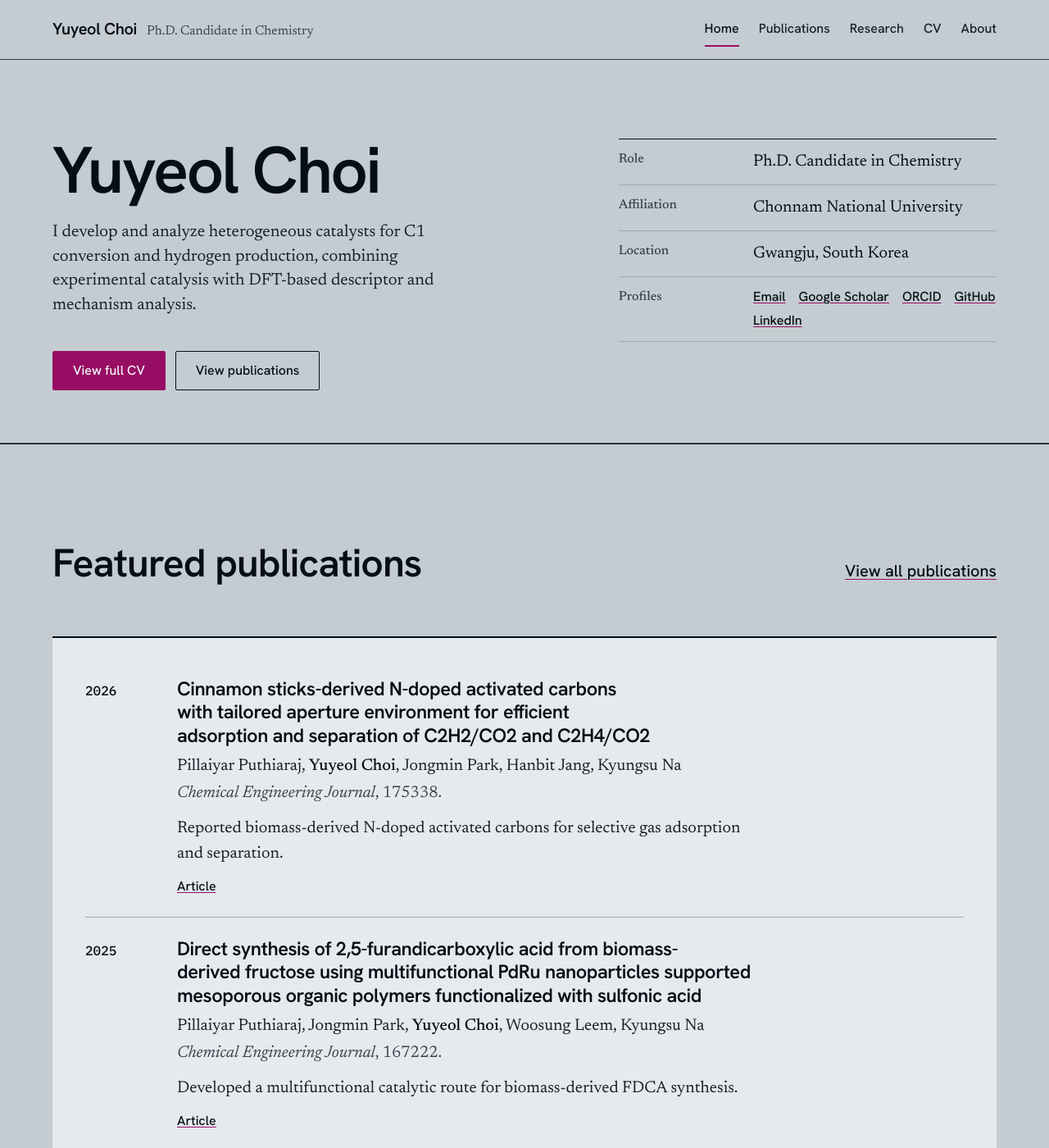
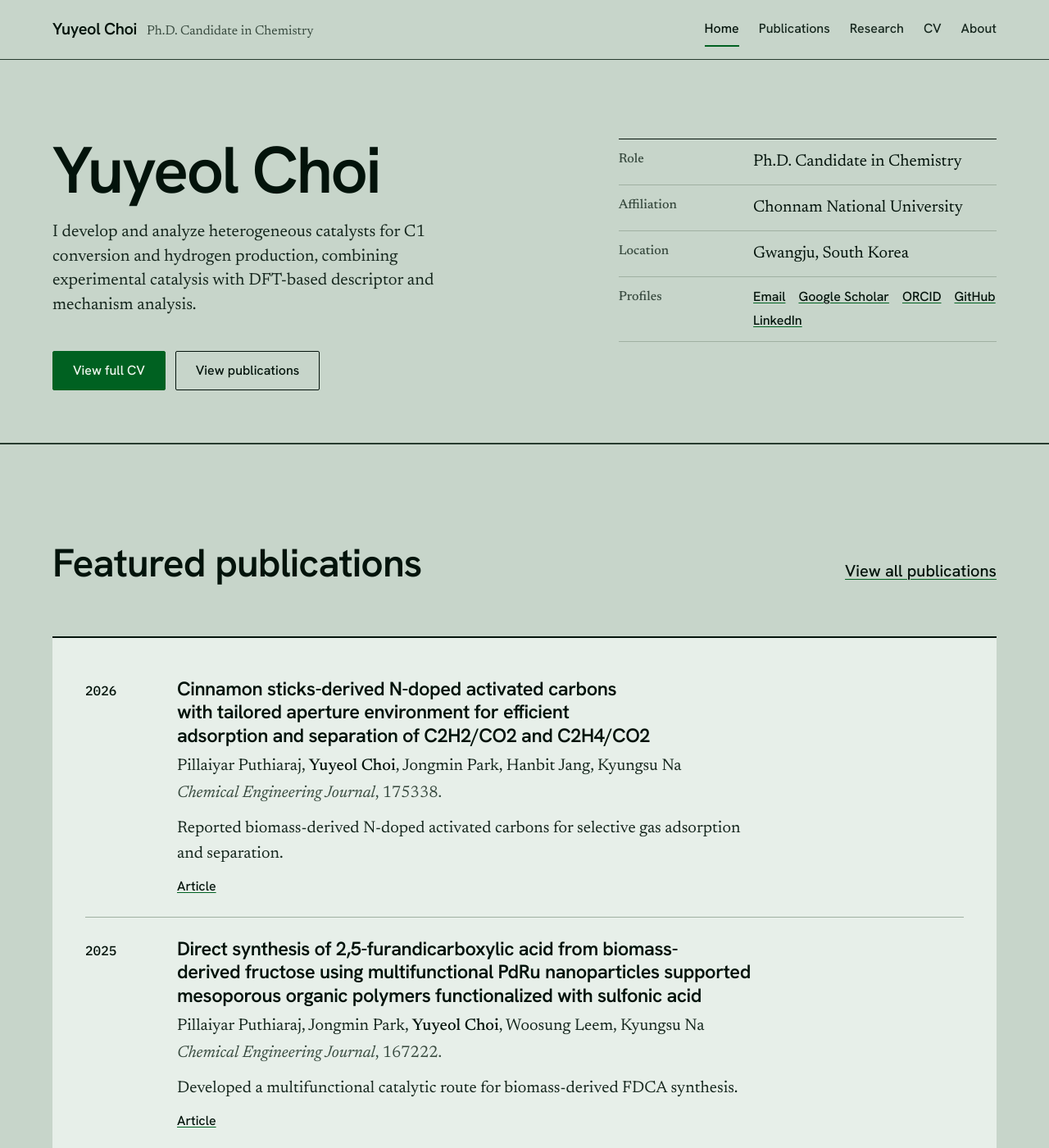
Before and after one commit to yuyeolchoi/yuyeolchoi.github.io, a Jekyll site: the page built from index.html, in a window 1280 px wide and 1400 px high. Shown: the whole window at 82% size. Built offline with Jekyll 4.4.1, drawn with Linux system fonts in a browser that asks for light colours.

Commit message:
style: move the palette to a green colourway
Moss paper, forest-green ink and a deep green signal replace the slate
and magenta; only the colour tokens and the theme-color meta changed.
Preview screenshots refreshed.

Co-Authored-By: Claude Fable 5.1 <noreply@anthropic.com>
Claude-Session: https://claude.ai/code/session_019HsdbSQHQ2cXGj9oaP4WL5

```diff
--- a/_layouts/default.html
+++ b/_layouts/default.html
@@ -4,7 +4,7 @@
     <meta charset="utf-8">
     <meta name="viewport" content="width=device-width, initial-scale=1">
     {% seo %}
-    <meta name="theme-color" content="#c4cbd2">
+    <meta name="theme-color" content="#c7d5ca">
     {% include person-json-ld.html %}
     {% include publication-meta.html %}
     <link rel="preconnect" href="https://fonts.googleapis.com">
--- a/assets/css/style.css
+++ b/assets/css/style.css
@@ -7,16 +7,17 @@
 /* Hallmark · reworded "Chonnam National University - Gwangju, South Korea" to two rows of the facts list · 63 names the hyphen-joined meta string */
 /* Hallmark · moved "Full CV includes publications, research experience, funding, education, teaching, and technical skills." from the hero to the closing band · 58 names the hero's third text block */
 /* Hallmark · kept: three summary-card headings ("Doctoral Student Research Fellowship", "Visiting Graduate Student", "International Research Collaborator") became rows of the record table on the home page; every link, id, field, handler and script kept */
+/* Hallmark · colourway: green, by request · the slate moved to a moss paper at hue 150, the ink to a forest green, the magenta signal to a deep green at hue 152; the greys stay tinted toward the anchor */
 /* Hallmark · built: the project · redesign: full */
 
 :root {
-  --color-paper: oklch(84% 0.012 245); --color-paper-2: oklch(81% 0.012 245); --color-paper-3: oklch(77% 0.012 245);
-  --color-ink: oklch(16% 0.020 245); --color-ink-2: oklch(24% 0.018 245); --color-muted: oklch(38% 0.016 245);
-  --color-rule: oklch(73% 0.013 240); --color-rule-2: oklch(32% 0.018 240);
-  --color-accent: oklch(45% 0.180 350); --color-accent-2: oklch(37% 0.160 350); --color-accent-ink: oklch(97% 0.006 245); --color-focus: oklch(46% 0.190 350);
-  --color-sheet: oklch(93.5% 0.008 245);
-  --color-sheet-2: oklch(90% 0.009 245);
-  --color-ink-rule: oklch(34% 0.020 245);
+  --color-paper: oklch(86% 0.022 150); --color-paper-2: oklch(83% 0.024 150); --color-paper-3: oklch(79% 0.026 150);
+  --color-ink: oklch(17% 0.030 160); --color-ink-2: oklch(25% 0.028 160); --color-muted: oklch(39% 0.030 158);
+  --color-rule: oklch(74% 0.026 150); --color-rule-2: oklch(33% 0.032 158);
+  --color-accent: oklch(42% 0.140 152); --color-accent-2: oklch(35% 0.120 152); --color-accent-ink: oklch(97% 0.012 150); --color-focus: oklch(44% 0.160 152);
+  --color-sheet: oklch(94.5% 0.012 150);
+  --color-sheet-2: oklch(91% 0.014 150);
+  --color-ink-rule: oklch(35% 0.032 160);
   --color-notice: oklch(88% 0.040 85); --color-notice-ink: oklch(30% 0.060 70); --color-notice-rule: oklch(58% 0.120 70);
   --font-display: "Hanken Grotesk", ui-sans-serif, system-ui, sans-serif;
   --font-body: "Newsreader", ui-serif, Georgia, serif;
```
Also changed, not shown: README.md, docs/design-preview/after-cv.png, docs/design-preview/after-home-phone.png, docs/design-preview/after-home.png.
